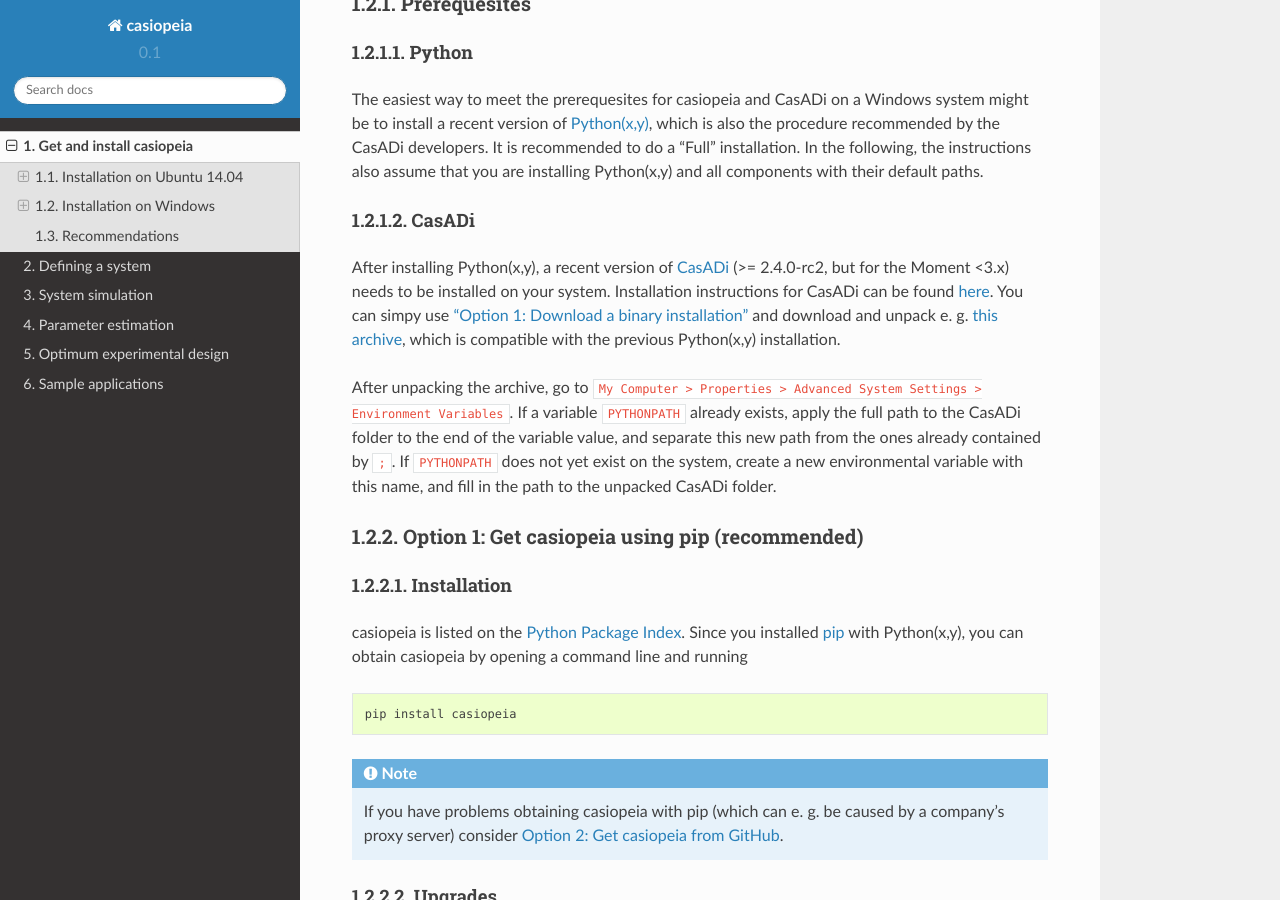
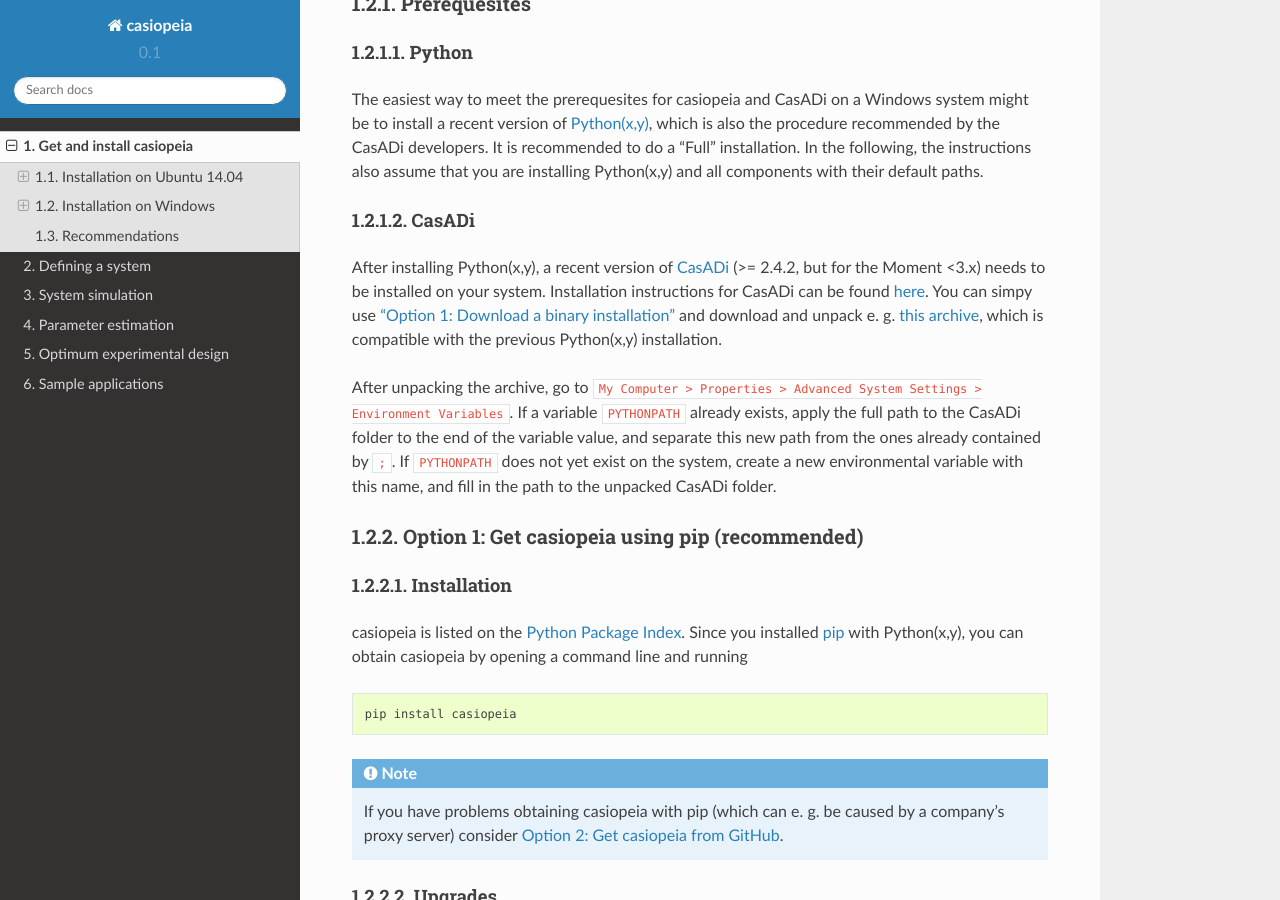
Before and after one commit to adbuerger/casiopeia, a Sphinx documentation site: the page built from doc/install.rst, in a window 1280 px wide and 900 px high, scrolled down 5004 px. Built offline with Sphinx 7.4.7 and the Read the Docs theme 2.0.0, drawn with Linux system fonts in a browser that asks for light colours.

Commit message:
adjusted install instructions

```diff
--- a/doc/install.rst
+++ b/doc/install.rst
@@ -214,7 +214,7 @@
 CasADi
 ^^^^^^
 
-After installing Python(x,y), a recent version of `CasADi <http://casadi.org>`_ (>= 2.4.0-rc2, but for the Moment <3.x) needs to be installed on your system. Installation instructions for CasADi can be found  `here <https://github.com/casadi/casadi/wiki/InstallationInstructions>`_. You can simpy use `"Option 1: Download a binary installation" <https://github.com/casadi/casadi/wiki/InstallationInstructions#option-1-download-a-binary-installation-recommended>`_ and download and unpack e. g. `this archive <http://sourceforge.net/projects/casadi/files/CasADi/2.4.2/windows/casadi-py27-np1.9.1-v2.4.2.zip/download>`_, which is compatible with the previous Python(x,y) installation.
+After installing Python(x,y), a recent version of `CasADi <http://casadi.org>`_ (>= 2.4.2, but for the Moment <3.x) needs to be installed on your system. Installation instructions for CasADi can be found  `here <https://github.com/casadi/casadi/wiki/InstallationInstructions>`_. You can simpy use `"Option 1: Download a binary installation" <https://github.com/casadi/casadi/wiki/InstallationInstructions#option-1-download-a-binary-installation-recommended>`_ and download and unpack e. g. `this archive <http://sourceforge.net/projects/casadi/files/CasADi/2.4.2/windows/casadi-py27-np1.9.1-v2.4.2.zip/download>`_, which is compatible with the previous Python(x,y) installation.
 
 After unpacking the archive, go to :code:`My Computer > Properties > Advanced System Settings > Environment Variables`. If a variable :code:`PYTHONPATH` already exists, apply the full path to the CasADi folder to the end of the variable value, and separate this new path from the ones already contained by :code:`;`. If :code:`PYTHONPATH` does not yet exist on the system, create a new environmental variable with this name, and fill in the path to the unpacked CasADi folder.
 
```
